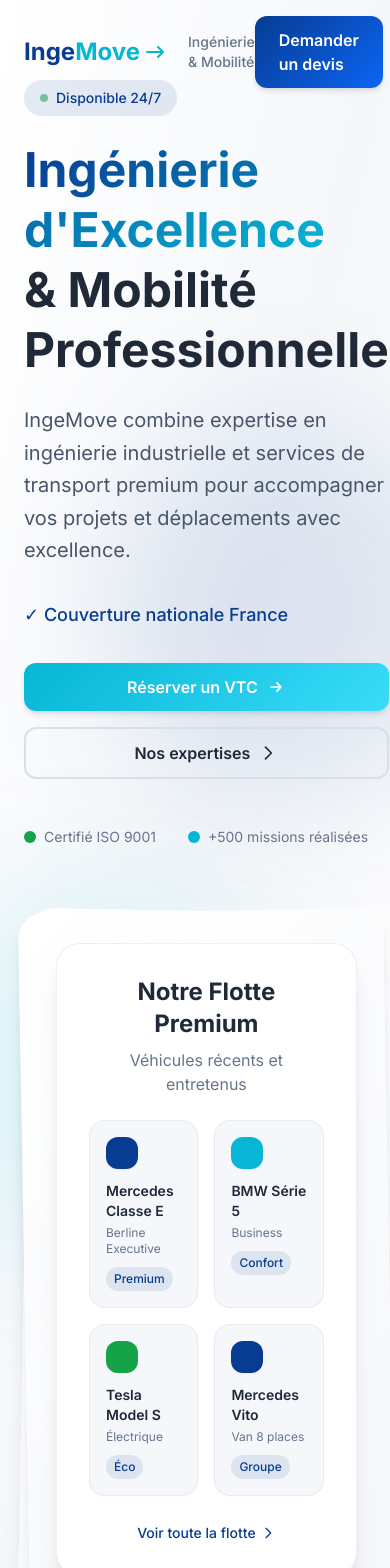
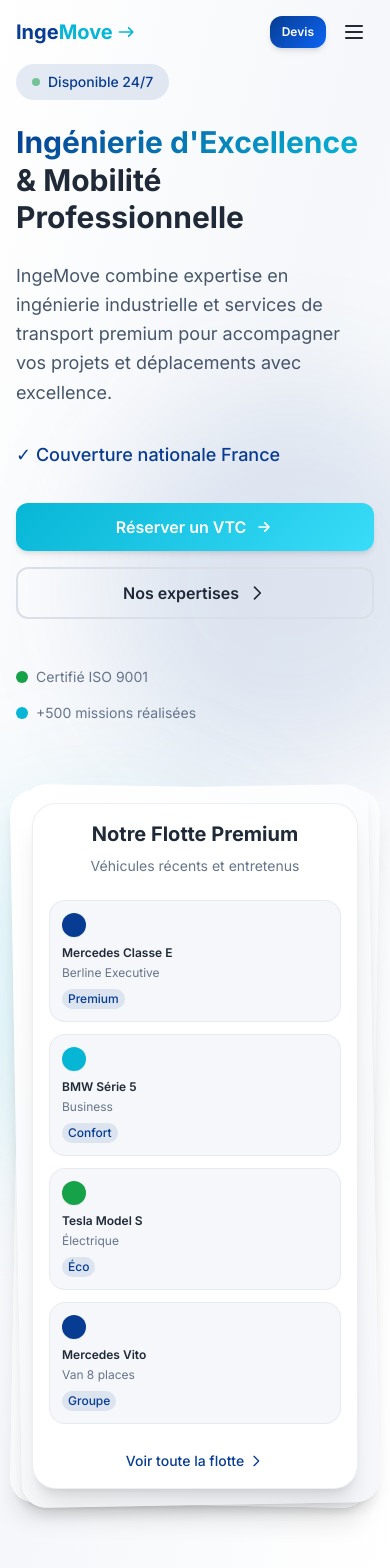
Before and after one commit to badrksb/ingemove-stride-solutions, a React (Vite) app: page / in a window 390 px wide. Shown: the top 1568 px of the page. Built offline with nearby package versions, Linux system fonts and the light colour scheme.

Commit message:
Make website responsive
Ensure all components are responsive for mobile devices.

```diff
--- a/src/components/Header.tsx
+++ b/src/components/Header.tsx
@@ -2,6 +2,7 @@ import { useState, useEffect } from 'react';
 
 const Header = () => {
   const [isScrolled, setIsScrolled] = useState(false);
+  const [isMobileMenuOpen, setIsMobileMenuOpen] = useState(false);
 
   useEffect(() => {
     const handleScroll = () => {
@@ -15,30 +16,30 @@ const Header = () => {
     <header className={`fixed top-0 left-0 right-0 z-50 transition-all duration-300 ${
       isScrolled ? 'glass shadow-lg' : 'bg-transparent'
     }`}>
-      <div className="max-w-7xl mx-auto px-6 py-4">
+      <div className="max-w-7xl mx-auto px-4 sm:px-6 py-3 sm:py-4">
         <div className="flex items-center justify-between">
           {/* Enhanced Logo matching the professional IngeMove design */}
-          <div className="flex items-center gap-3 group cursor-pointer">
+          <div className="flex items-center gap-2 sm:gap-3 group cursor-pointer">
             <div className="flex items-center">
               {/* Logo with professional styling matching the brand */}
-              <div className="text-2xl font-bold">
+              <div className="text-xl sm:text-2xl font-bold">
                 <span className="text-primary">Inge</span>
                 <span className="text-secondary">Move</span>
               </div>
               {/* Arrow element matching the logo design */}
               <div className="ml-1 text-secondary transform transition-transform group-hover:translate-x-1">
-                <svg className="w-6 h-6" fill="currentColor" viewBox="0 0 24 24">
+                <svg className="w-5 h-5 sm:w-6 sm:h-6" fill="currentColor" viewBox="0 0 24 24">
                   <path d="M14 7l5 5m0 0l-5 5m5-5H3" stroke="currentColor" strokeWidth="2" strokeLinecap="round" strokeLinejoin="round"/>
                 </svg>
               </div>
             </div>
-            <div className="leading-tight ml-2">
-              <p className="text-sm text-text-muted font-medium">Ingénierie & Mobilité</p>
+            <div className="leading-tight ml-1 sm:ml-2 hidden sm:block">
+              <p className="text-xs sm:text-sm text-text-muted font-medium">Ingénierie & Mobilité</p>
             </div>
           </div>
 
-          {/* Navigation */}
-          <nav className="hidden md:flex items-center gap-8">
+          {/* Desktop Navigation */}
+          <nav className="hidden lg:flex items-center gap-6 xl:gap-8">
             <a
               href="#vtc-services"
               onClick={(e) => {
@@ -52,7 +53,7 @@ const Header = () => {
                   }, 100);
                 }
               }}
-              className="text-text-secondary font-medium animated-underline hover:text-primary transition-colors"
+              className="text-text-secondary font-medium animated-underline hover:text-primary transition-colors text-sm xl:text-base"
             >
               VTC Premium
             </a>
@@ -69,23 +70,104 @@ const Header = () => {
                   }, 100);
                 }
               }}
-              className="text-text-secondary font-medium animated-underline hover:text-primary transition-colors"
+              className="text-text-secondary font-medium animated-underline hover:text-primary transition-colors text-sm xl:text-base"
             >
               Ingénierie
             </a>
-            <a href="#testimonials" className="text-text-secondary font-medium animated-underline hover:text-primary transition-colors">
+            <a href="#testimonials" className="text-text-secondary font-medium animated-underline hover:text-primary transition-colors text-sm xl:text-base">
               Références
             </a>
-            <a href="#contact" className="text-text-secondary font-medium animated-underline hover:text-primary transition-colors">
+            <a href="#contact" className="text-text-secondary font-medium animated-underline hover:text-primary transition-colors text-sm xl:text-base">
               Contact
             </a>
           </nav>
 
-          {/* CTA */}
-          <a href="#contact" className="btn-primary">
-            Demander un devis
-          </a>
+          {/* Mobile menu button & CTA */}
+          <div className="flex items-center gap-2 sm:gap-4">
+            <a href="#contact" className="btn-primary text-xs sm:text-sm px-3 sm:px-4 py-2">
+              <span className="hidden sm:inline">Demander un devis</span>
+              <span className="sm:hidden">Devis</span>
+            </a>
+
+            {/* Mobile Menu Button */}
+            <button
+              onClick={() => setIsMobileMenuOpen(!isMobileMenuOpen)}
+              className="lg:hidden p-2 text-text-primary hover:bg-surface-elevated rounded-lg transition-colors"
+              aria-label="Toggle menu"
+            >
+              <svg
+                className="w-6 h-6"
+                fill="none"
+                stroke="currentColor"
+                viewBox="0 0 24 24"
+              >
+                {isMobileMenuOpen ? (
+                  <path strokeLinecap="round" strokeLinejoin="round" strokeWidth={2} d="M6 18L18 6M6 6l12 12" />
+                ) : (
+                  <path strokeLinecap="round" strokeLinejoin="round" strokeWidth={2} d="M4 6h16M4 12h16M4 18h16" />
+                )}
+              </svg>
+            </button>
+          </div>
         </div>
+
+        {/* Mobile Menu */}
+        {isMobileMenuOpen && (
+          <div className="lg:hidden mt-4 pb-4 border-t border-border/50">
+            <nav className="flex flex-col space-y-4 pt-4">
+              <a
+                href="#vtc-services"
+                onClick={(e) => {
+                  e.preventDefault();
+                  const element = document.getElementById('vtc-services');
+                  if (element) {
+                    const event = new CustomEvent('activateVTCTab');
+                    window.dispatchEvent(event);
+                    setTimeout(() => {
+                      element.scrollIntoView({ behavior: 'smooth', block: 'start' });
+                    }, 100);
+                  }
+                  setIsMobileMenuOpen(false);
+                }}
+                className="text-text-primary font-medium py-2 px-4 rounded-lg hover:bg-surface-elevated transition-colors"
+              >
+                🚗 VTC Premium
+              </a>
+              <a
+                href="#vtc-services"
+                onClick={(e) => {
+                  e.preventDefault();
+                  const element = document.getElementById('vtc-services');
+                  if (element) {
+                    const event = new CustomEvent('activateEngineeringTab');
+                    window.dispatchEvent(event);
+                    setTimeout(() => {
+                      element.scrollIntoView({ behavior: 'smooth', block: 'start' });
+                    }, 100);
+                  }
+                  setIsMobileMenuOpen(false);
+                }}
+                className="text-text-primary font-medium py-2 px-4 rounded-lg hover:bg-surface-elevated transition-colors"
+              >
+                ⚙️ Ingénierie
+              </a>
+              <a
+                href="#testimonials"
+                onClick={() => setIsMobileMenuOpen(false)}
+                className="text-text-primary font-medium py-2 px-4 rounded-lg hover:bg-surface-elevated transition-colors"
+              >
+                📋 Références
+              </a>
+              <a
+                href="#contact"
+                onClick={() => setIsMobileMenuOpen(false)}
+                className="text-text-primary font-medium py-2 px-4 rounded-lg hover:bg-surface-elevated transition-colors"
+              >
+                📞 Contact
+              </a>
+            </nav>
+          </div>
+        )}
       </div>
     </header>
   );
--- a/src/components/Hero.tsx
+++ b/src/components/Hero.tsx
@@ -24,7 +24,7 @@ const Hero = () => {
         <div className="absolute bottom-1/4 right-1/4 w-96 h-96 bg-secondary/10 rounded-full blur-3xl float" style={{ animationDelay: '1s' }}></div>
       </div>
 
-      <div className="relative max-w-7xl mx-auto px-6 grid lg:grid-cols-2 gap-16 items-center py-20">
+      <div className="relative max-w-7xl mx-auto px-4 sm:px-6 grid lg:grid-cols-2 gap-8 lg:gap-16 items-center py-16 sm:py-20">
         {/* Content */}
         <div className="fade-in-up">
           <div className="inline-flex items-center gap-2 bg-primary/10 text-primary px-4 py-2 rounded-full text-sm font-medium mb-6">
@@ -32,13 +32,13 @@ const Hero = () => {
             Disponible 24/7
           </div>
 
-          <h1 className="text-5xl lg:text-6xl font-bold leading-tight mb-6">
+          <h1 className="text-3xl sm:text-4xl lg:text-5xl xl:text-6xl font-bold leading-tight mb-6">
             <span className="gradient-text">Ingénierie d'Excellence</span>
             <br />
             <span className="text-text-primary">& Mobilité Professionnelle</span>
           </h1>
 
-          <p className="text-xl text-text-secondary leading-relaxed mb-8 max-w-2xl">
+          <p className="text-lg sm:text-xl text-text-secondary leading-relaxed mb-8 max-w-2xl">
             IngeMove combine expertise en ingénierie industrielle et services de transport premium pour accompagner vos projets et déplacements avec excellence.
           </p>
 
@@ -89,7 +89,7 @@ const Hero = () => {
           </div>
 
           {/* Trust indicators */}
-          <div className="flex items-center gap-8 text-sm text-text-muted">
+          <div className="flex flex-col sm:flex-row items-start sm:items-center gap-4 sm:gap-8 text-sm text-text-muted">
             <div className="flex items-center gap-2">
               <div className="w-3 h-3 bg-accent rounded-full"></div>
               <span>Certifié ISO 9001</span>
@@ -102,20 +102,20 @@ const Hero = () => {
         </div>
 
         {/* Enhanced Vehicle Showcase */}
-        <div className="relative fade-in-up" style={{ animationDelay: '0.2s' }}>
-          <div className="relative p-8">
+        <div className="relative fade-in-up mt-8 lg:mt-0" style={{ animationDelay: '0.2s' }}>
+          <div className="relative p-4 sm:p-8">
             {/* Background decoration */}
             <div className="absolute inset-0 bg-gradient-surface rounded-3xl shadow-xl transform rotate-1"></div>
             <div className="absolute inset-0 bg-gradient-surface rounded-3xl shadow-lg transform -rotate-1"></div>
 
             {/* Main content */}
-            <div className="relative bg-surface rounded-3xl p-8 shadow-xl border border-border/50">
+            <div className="relative bg-surface rounded-3xl p-4 sm:p-8 shadow-xl border border-border/50">
               <div className="text-center mb-6">
-                <h3 className="text-2xl font-bold text-text-primary mb-2">Notre Flotte Premium</h3>
-                <p className="text-text-muted">Véhicules récents et entretenus</p>
+                <h3 className="text-xl sm:text-2xl font-bold text-text-primary mb-2">Notre Flotte Premium</h3>
+                <p className="text-text-muted text-sm sm:text-base">Véhicules récents et entretenus</p>
               </div>
 
-              <div className="grid grid-cols-2 gap-4">
+              <div className="grid grid-cols-1 sm:grid-cols-2 gap-3 sm:gap-4">
                 {[
                   { name: 'Mercedes Classe E', category: 'Berline Executive', badge: 'Premium', color: 'bg-primary' },
                   { name: 'BMW Série 5', category: 'Business', badge: 'Confort', color: 'bg-secondary' },
@@ -134,13 +134,13 @@ const Hero = () => {
                         }, 100);
                       }
                     }}
-                    className="card-hover bg-surface-elevated rounded-2xl p-4 border border-border/50 cursor-pointer"
+                    className="card-hover bg-surface-elevated rounded-2xl p-3 sm:p-4 border border-border/50 cursor-pointer"
                     style={{ animationDelay: `${index * 0.1}s` }}
                   >
-                    <div className={`w-8 h-8 ${vehicle.color} rounded-lg mb-3 shadow-sm`}></div>
-                    <h4 className="font-semibold text-text-primary text-sm mb-1">{vehicle.name}</h4>
-                    <p className="text-xs text-text-muted mb-2">{vehicle.category}</p>
-                    <span className="inline-block px-2 py-1 text-xs font-medium bg-primary/10 text-primary rounded-full">
+                    <div className={`w-6 h-6 sm:w-8 sm:h-8 ${vehicle.color} rounded-lg mb-2 sm:mb-3 shadow-sm`}></div>
+                    <h4 className="font-semibold text-text-primary text-xs sm:text-sm mb-1">{vehicle.name}</h4>
+                    <p className="text-xs text-text-muted mb-1 sm:mb-2">{vehicle.category}</p>
+                    <span className="inline-block px-1.5 sm:px-2 py-0.5 sm:py-1 text-xs font-medium bg-primary/10 text-primary rounded-full">
                       {vehicle.badge}
                     </span>
                   </div>
--- a/src/components/Services.tsx
+++ b/src/components/Services.tsx
@@ -89,43 +89,43 @@ const Services = () => {
   ];
 
   return (
-    <section id="vtc-services" className="py-20 bg-surface">
-      <div className="max-w-7xl mx-auto px-6">
+    <section id="vtc-services" className="py-16 sm:py-20 bg-surface">
+      <div className="max-w-7xl mx-auto px-4 sm:px-6">
         {/* Section Header */}
         <div className="text-center mb-16">
           <div className="inline-flex items-center gap-2 bg-primary/10 text-primary px-4 py-2 rounded-full text-sm font-medium mb-6">
             <span>Nos Expertises</span>
           </div>
-          <h2 className="text-4xl font-bold text-text-primary mb-4">
+          <h2 className="text-3xl sm:text-4xl font-bold text-text-primary mb-4">
             Deux métiers, une excellence
           </h2>
-          <p className="text-xl text-text-secondary max-w-3xl mx-auto">
+          <p className="text-lg sm:text-xl text-text-secondary max-w-3xl mx-auto">
             Découvrez nos services premium en transport VTC et consulting ingénierie
           </p>
         </div>
 
         {/* Tab Navigation */}
-        <div className="flex justify-center mb-12">
-          <div className="bg-surface-elevated rounded-2xl p-2 inline-flex">
+        <div className="flex justify-center mb-8 sm:mb-12">
+          <div className="bg-surface-elevated rounded-2xl p-1 sm:p-2 inline-flex flex-col sm:flex-row w-full max-w-lg sm:max-w-none">
             <button
               onClick={() => setActiveTab('vtc')}
-              className={`px-8 py-4 rounded-xl font-semibold transition-all ${
+              className={`px-4 sm:px-8 py-3 sm:py-4 rounded-xl font-semibold transition-all text-sm sm:text-base ${
                 activeTab === 'vtc'
                   ? 'bg-secondary text-white shadow-glow'
                   : 'text-text-secondary hover:text-text-primary'
               }`}
             >
-              🚗 Services VTC Premium
+              🚗 <span className="hidden sm:inline">Services </span>VTC Premium
             </button>
             <button
               onClick={() => setActiveTab('engineering')}
-              className={`px-8 py-4 rounded-xl font-semibold transition-all ${
+              className={`px-4 sm:px-8 py-3 sm:py-4 rounded-xl font-semibold transition-all text-sm sm:text-base mt-1 sm:mt-0 ${
                 activeTab === 'engineering'
                   ? 'bg-primary text-white shadow-brand'
                   : 'text-text-secondary hover:text-text-primary'
               }`}
             >
-              ⚙️ Consulting Ingénierie
+              ⚙️ <span className="hidden sm:inline">Consulting </span>Ingénierie
             </button>
           </div>
         </div>
@@ -133,16 +133,16 @@ const Services = () => {
         {/* VTC Services */}
         {activeTab === 'vtc' && (
           <div className="fade-in-up">
-            <div className="grid grid-cols-1 md:grid-cols-2 lg:grid-cols-4 gap-8 mb-12">
+            <div className="grid grid-cols-1 sm:grid-cols-2 lg:grid-cols-4 gap-6 sm:gap-8 mb-8 sm:mb-12">
               {vtcServices.map((service, index) => (
                 <div
                   key={service.name}
-                  className="card-hover bg-surface-elevated rounded-2xl p-6 border border-border/50"
+                  className="card-hover bg-surface-elevated rounded-2xl p-4 sm:p-6 border border-border/50"
                   style={{ animationDelay: `${index * 0.1}s` }}
                 >
-                  <div className="text-4xl mb-4">{service.image}</div>
-                  <h3 className="text-xl font-bold text-text-primary mb-1">{service.name}</h3>
-                  <p className="text-secondary font-medium mb-4">{service.category}</p>
+                  <div className="text-3xl sm:text-4xl mb-3 sm:mb-4">{service.image}</div>
+                  <h3 className="text-lg sm:text-xl font-bold text-text-primary mb-1">{service.name}</h3>
+                  <p className="text-secondary font-medium mb-3 sm:mb-4 text-sm sm:text-base">{service.category}</p>
 
                   <div className="space-y-2 text-sm mb-4">
                     <div className="flex justify-between">
@@ -165,16 +165,16 @@ const Services = () => {
 
                   <div className="text-sm text-text-muted mb-4">{service.price}</div>
 
-                  <div className="flex gap-2">
-                    <button className="btn-secondary flex-1 text-sm py-2">Réserver</button>
-                    <button className="btn-outline text-sm py-2 px-4">Devis</button>
+                  <div className="flex flex-col sm:flex-row gap-2">
+                    <button className="btn-secondary flex-1 text-xs sm:text-sm py-2">Réserver</button>
+                    <button className="btn-outline text-xs sm:text-sm py-2 px-3 sm:px-4">Devis</button>
                   </div>
                 </div>
               ))}
             </div>
 
             {/* VTC Benefits */}
-            <div className="grid grid-cols-1 md:grid-cols-3 gap-6">
+            <div className="grid grid-cols-1 sm:grid-cols-3 gap-6">
               {[
                 { title: 'Chauffeurs Professionnels', desc: 'Formés, uniformes, discrets' },
                 { title: 'Véhicules Premium', desc: 'Flotte récente, entretenue, assurée' },
@@ -195,11 +195,11 @@ const Services = () => {
         {/* Engineering Services */}
         {activeTab === 'engineering' && (
           <div className="fade-in-up">
-            <div className="grid grid-cols-1 md:grid-cols-2 gap-8 mb-12">
+            <div className="grid grid-cols-1 lg:grid-cols-2 gap-6 sm:gap-8 mb-8 sm:mb-12">
               {engineeringServices.map((service, index) => (
                 <div
                   key={service.title}
-                  className="card-hover bg-surface-elevated rounded-2xl p-8 border border-border/50"
+                  className="card-hover bg-surface-elevated rounded-2xl p-4 sm:p-6 lg:p-8 border border-border/50"
                   style={{ animationDelay: `${index * 0.1}s` }}
                 >
                   <div className="flex items-start gap-4">
@@ -207,8 +207,8 @@ const Services = () => {
                       {service.icon}
                     </div>
                     <div className="flex-1">
-                      <h3 className="text-xl font-bold text-text-primary mb-2">{service.title}</h3>
-                      <p className="text-text-secondary mb-4">{service.description}</p>
+                      <h3 className="text-lg sm:text-xl font-bold text-text-primary mb-2">{service.title}</h3>
+                      <p className="text-text-secondary mb-4 text-sm sm:text-base">{service.description}</p>
 
                       <h4 className="font-semibold text-text-primary mb-2">Livrables clés:</h4>
                       <ul className="space-y-1">
@@ -226,16 +226,16 @@ const Services = () => {
             </div>
 
             {/* Engineering CTA */}
-            <div className="bg-gradient-primary rounded-3xl p-8 text-center text-white">
-              <h3 className="text-2xl font-bold mb-4">Besoin d'un accompagnement sur mesure ?</h3>
-              <p className="text-lg opacity-90 mb-6 max-w-2xl mx-auto">
+            <div className="bg-gradient-primary rounded-3xl p-6 sm:p-8 text-center text-white">
+              <h3 className="text-xl sm:text-2xl font-bold mb-4">Besoin d'un accompagnement sur mesure ?</h3>
+              <p className="text-base sm:text-lg opacity-90 mb-6 max-w-2xl mx-auto">
                 Nos consultants seniors vous accompagnent sur vos projets industriels avec une approche pragmatique et des résultats mesurables.
               </p>
               <div className="flex flex-col sm:flex-row gap-4 justify-center">
-                <a href="#contact" className="btn-outline bg-white text-primary hover:bg-surface-hover">
+                <a href="#contact" className="btn-outline bg-white text-primary hover:bg-surface-hover text-sm sm:text-base">
                   Planifier un échange
                 </a>
-                <a href="#contact" className="btn-secondary">
+                <a href="#contact" className="btn-secondary text-sm sm:text-base">
                   Recevoir notre plaquette
                 </a>
               </div>
```
